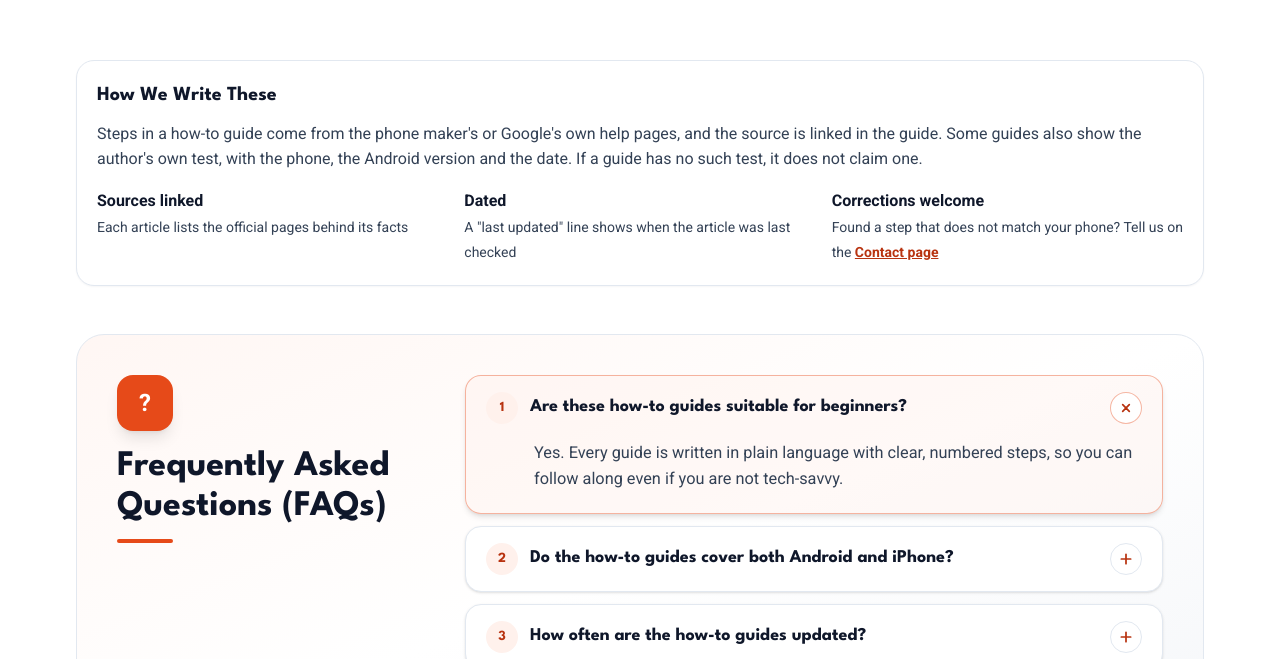
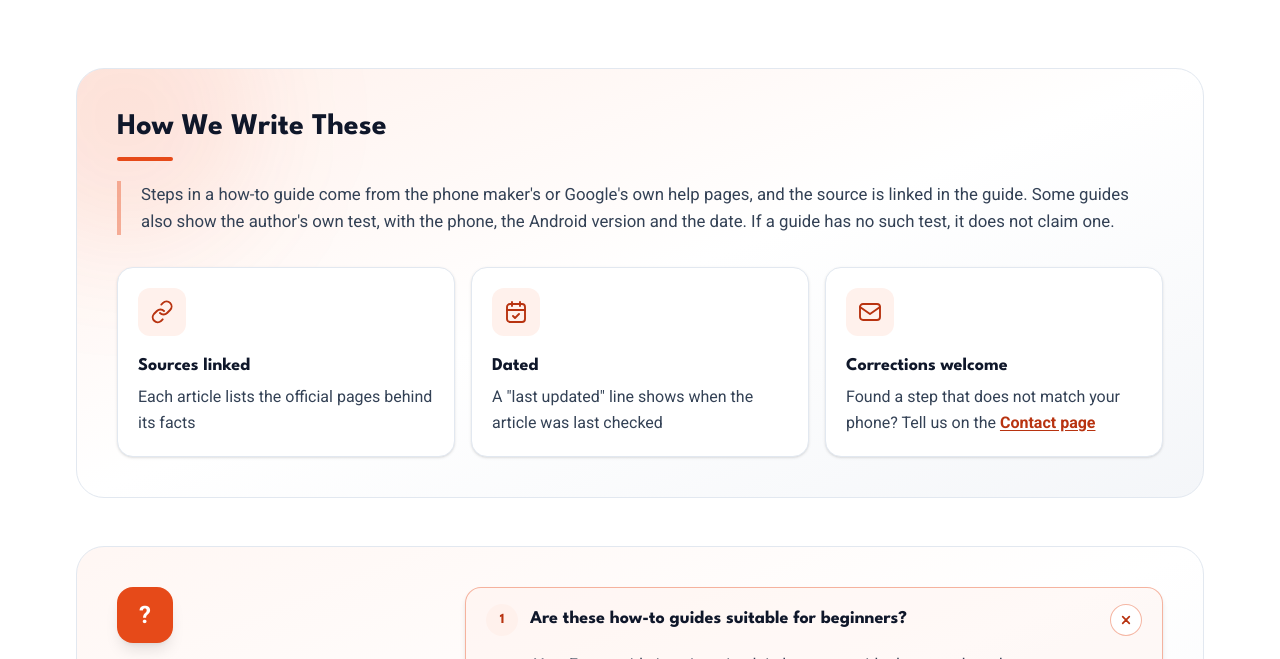
Before and after one commit to iamadityayogi07/trendswheel, a Next.js app: page /how-to in a window 1280 px wide. Shown: the part 3241-3900 px from the top of the page. Built offline with nearby package versions, Linux system fonts and the light colour scheme.

Commit message:
Category editorial note redesign
Co-Authored-By: Claude Sonnet 5.5 <noreply@anthropic.com>

```diff
--- a/app/[category]/page.tsx
+++ b/app/[category]/page.tsx
@@ -7,10 +7,11 @@ import Breadcrumbs from '@/components/post/Breadcrumbs';
 import Faq from '@/components/post/Faq';
 import LoadMore from '@/components/post/LoadMore';
 import PostCard from '@/components/post/PostCard';
-import { categoryCopy, editorialPoints } from '@/config/category-content';
+import EditorialNote from '@/components/category/EditorialNote';
+import { categoryCopy } from '@/config/category-content';
 import { getCategories, getCategory, getPopularPosts, getPostsByCategory } from '@/lib/content';
 import { categoryMetadata, categorySchemas } from '@/lib/seo';
-import { categoryUrl, postUrl, staticPageUrl } from '@/lib/url';
+import { categoryUrl, postUrl } from '@/lib/url';
 
 export const dynamicParams = false;
 
@@ -96,30 +97,7 @@ export default async function CategoryPage({ params }: { params: Promise<Params>
 
       <AdUnit kind="display" />
 
-      {copy && (
-        <section className="card my-8 p-5">
-          <h2 className="font-display text-xl font-bold">How We Write These</h2>
-          <p className="mt-3 text-ink-2">{copy.note}</p>
-          <ul className="mt-4 grid gap-4 sm:grid-cols-3">
-            {editorialPoints.map((e) => (
-              <li key={e.title}>
-                <strong className="block">{e.title}</strong>
-                <span className="text-sm text-ink-2">
-                  {e.text}
-                  {e.link && (
-                    <>
-                      {' '}
-                      <Link href={staticPageUrl('contact-us')} className="font-semibold text-brand-strong underline">
-                        Contact page
-                      </Link>
-                    </>
-                  )}
-                </span>
-              </li>
-            ))}
-          </ul>
-        </section>
-      )}
+      {copy && <EditorialNote note={copy.note} />}
 
       <Faq items={c.faq} heading="Frequently Asked Questions (FAQs)" />
 
--- /dev/null
+++ b/components/category/EditorialNote.tsx
@@ -0,0 +1,46 @@
+import Link from 'next/link';
+import { editorialPoints } from '@/config/category-content';
+import { staticPageUrl } from '@/lib/url';
+
+const s = { width: 24, height: 24, viewBox: '0 0 24 24', fill: 'none', stroke: 'currentColor', strokeWidth: 1.9, strokeLinecap: 'round', strokeLinejoin: 'round', 'aria-hidden': true } as const;
+
+// Same order as editorialPoints: sources, dated, corrections.
+const icons = [
+  <svg key="l" {...s}><path d="M10 13a5 5 0 0 0 7.1 0l3-3a5 5 0 0 0-7.1-7.1l-1.7 1.7" /><path d="M14 11a5 5 0 0 0-7.1 0l-3 3A5 5 0 0 0 11 21l1.7-1.7" /></svg>,
+  <svg key="d" {...s}><rect x="3" y="4" width="18" height="18" rx="3" /><path d="M16 2v4M8 2v4M3 10h18" /><path d="m9 16 2 2 4-4" /></svg>,
+  <svg key="c" {...s}><rect x="2" y="4" width="20" height="16" rx="3" /><path d="m2 7 10 7 10-7" /></svg>,
+];
+
+export default function EditorialNote({ note }: { note: string }) {
+  return (
+    <section aria-labelledby="how-we-write" className="relative my-10 overflow-hidden rounded-[28px] border border-line bg-gradient-to-br from-brand-soft via-white to-surface-2 p-6 sm:p-10">
+      <div className="pointer-events-none absolute -left-20 -top-20 size-64 rounded-full bg-brand/10 blur-3xl" aria-hidden="true" />
+      <div className="relative">
+        <h2 id="how-we-write" className="font-display text-2xl font-bold sm:text-3xl">
+          How We Write These
+        </h2>
+        <div className="mt-3 h-1 w-14 rounded-full bg-brand" aria-hidden="true" />
+        <p className="mt-5 border-l-4 border-brand/40 pl-5 text-[1.05rem] leading-relaxed text-ink-2">{note}</p>
+        <ul className="mt-8 grid gap-4 sm:grid-cols-3">
+          {editorialPoints.map((e, i) => (
+            <li key={e.title} className="group rounded-2xl border border-line bg-white p-5 shadow-sm transition hover:-translate-y-0.5 hover:border-brand/40 hover:shadow-md">
+              <span className="flex size-12 items-center justify-center rounded-xl bg-brand-soft text-brand-strong transition group-hover:bg-brand group-hover:text-white">{icons[i]}</span>
+              <strong className="font-display mt-4 block text-lg">{e.title}</strong>
+              <span className="mt-1 block text-ink-2">
+                {e.text}
+                {e.link && (
+                  <>
+                    {' '}
+                    <Link href={staticPageUrl('contact-us')} className="font-semibold text-brand-strong underline underline-offset-2">
+                      Contact page
+                    </Link>
+                  </>
+                )}
+              </span>
+            </li>
+          ))}
+        </ul>
+      </div>
+    </section>
+  );
+}
```
